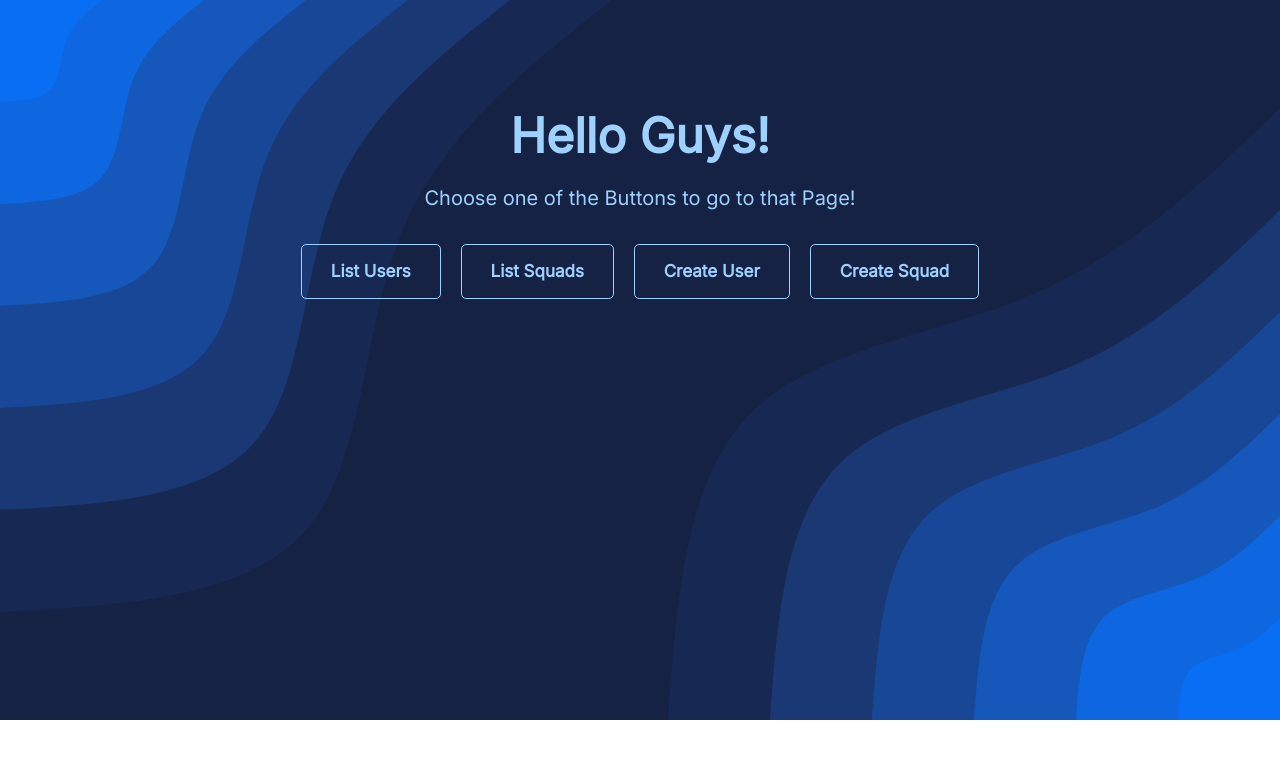
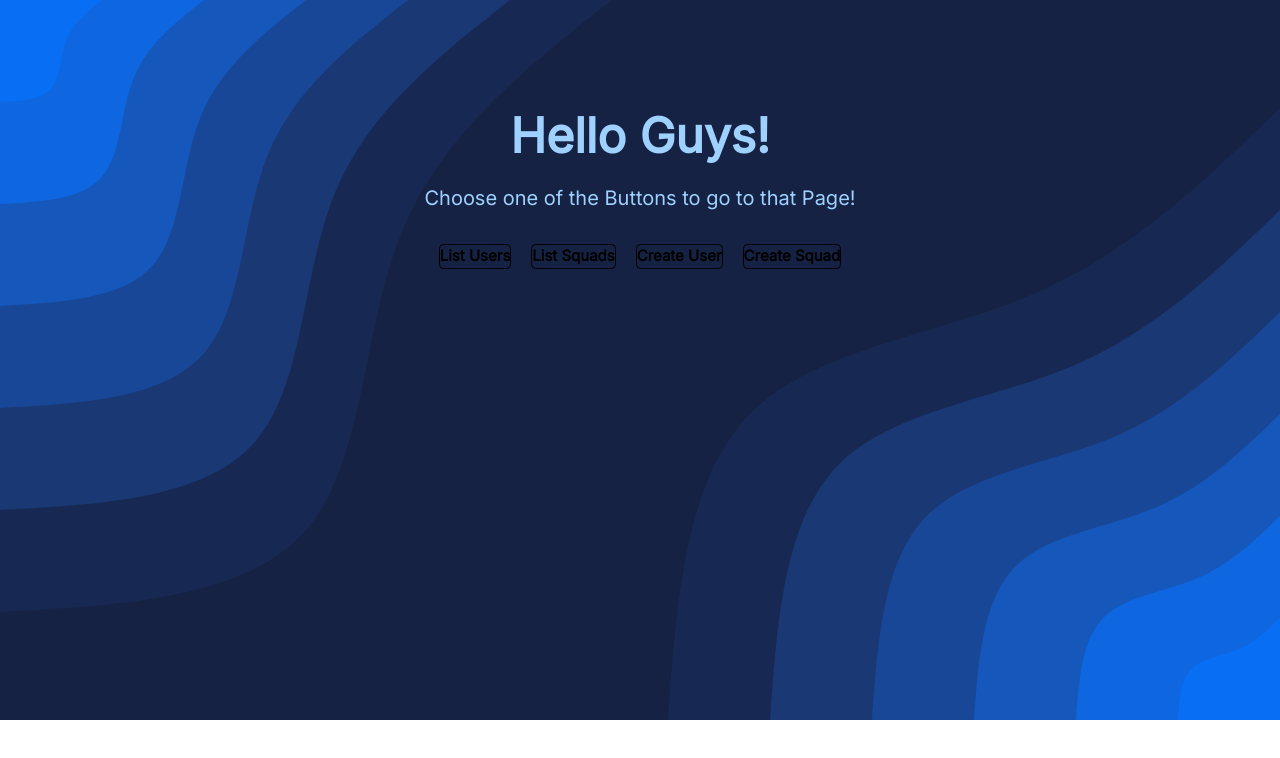
Before and after one commit to SShrimpman/MScope---Squads, a Vue app: page / in a window 1280 px wide. Shown: the top 758 px of the page. Built offline with nearby package versions, Linux system fonts and the light colour scheme.

Commit message:
Changed the Buttons code

```diff
--- a/src/components/widgets/Button.vue
+++ b/src/components/widgets/Button.vue
@@ -1,5 +1,5 @@
 <template>
-    <button class="button"> {{ text }} </button>
+    <button id="buttonList"> {{ text }} </button>
 </template>
 
 <script>
@@ -14,8 +14,7 @@
 </script>
 
 <style>
-.button {
- padding: 0.8em 1.7em;
+#buttonList {
  background-color: transparent;
  border-radius: .3em;
  position: relative;
@@ -23,46 +22,44 @@
  cursor: pointer;
  transition: .5s;
  font-weight: 700;
- font-size: 17px;
+ font-size: 15px;
  border: 1px solid;
  font-family: inherit;
- color: #9fd1ff;
  z-index: 1;
 }
 
-.button::before, .button::after {
+#buttonList::before, #buttonList::after {
  content: '';
  display: block;
- width: 50px;
- height: 50px;
+ width: 40px;
+ height: 40px;
  transform: translate(-50%, -50%);
  position: absolute;
  border-radius: 50%;
  z-index: -1;
- background-color: #9fd1ff;
  transition: 1s ease;
 }
 
-.button::before {
+#buttonList::before {
  top: -1em;
  left: -1em;
 }
 
-.button::after {
+#buttonList::after {
  left: calc(100% + 1em);
  top: calc(100% + 1em);
 }
 
-.button:hover::before, .button:hover::after {
+#buttonList:hover::before, #buttonList:hover::after {
  height: 410px;
  width: 410px;
 }
 
-.button:hover {
- color: rgb(10, 25, 30);
+#buttonList:hover {
+ color: #9fd1ff;
 }
 
-.button:active {
+#buttonList:active {
  filter: brightness(.8);
 }
 </style>
--- a/src/components/widgets/ButtonList.vue
+++ b/src/components/widgets/MenuButton.vue
@@ -26,7 +26,7 @@
  font-size: 17px;
  border: 1px solid;
  font-family: inherit;
- color: green;
+ color: #9fd1ff;
  z-index: 1;
 }
 
@@ -39,7 +39,7 @@
  position: absolute;
  border-radius: 50%;
  z-index: -1;
- background-color: green;
+ background-color: #9fd1ff;
  transition: 1s ease;
 }
 
@@ -59,7 +59,7 @@
 }
 
 .button:hover {
- color: rgb(10, 25, 30);
+ color: #152243;
 }
 
 .button:active {
```
